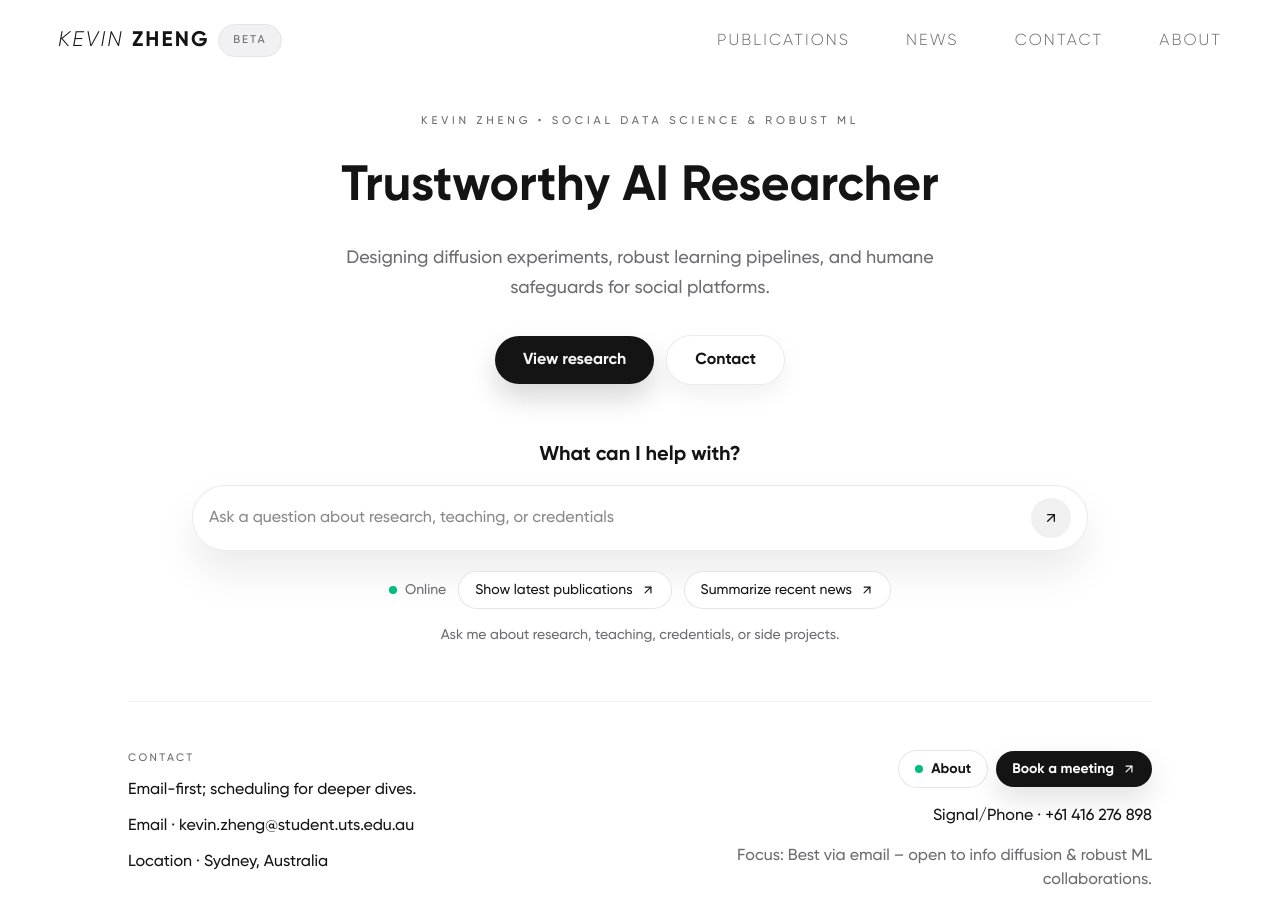
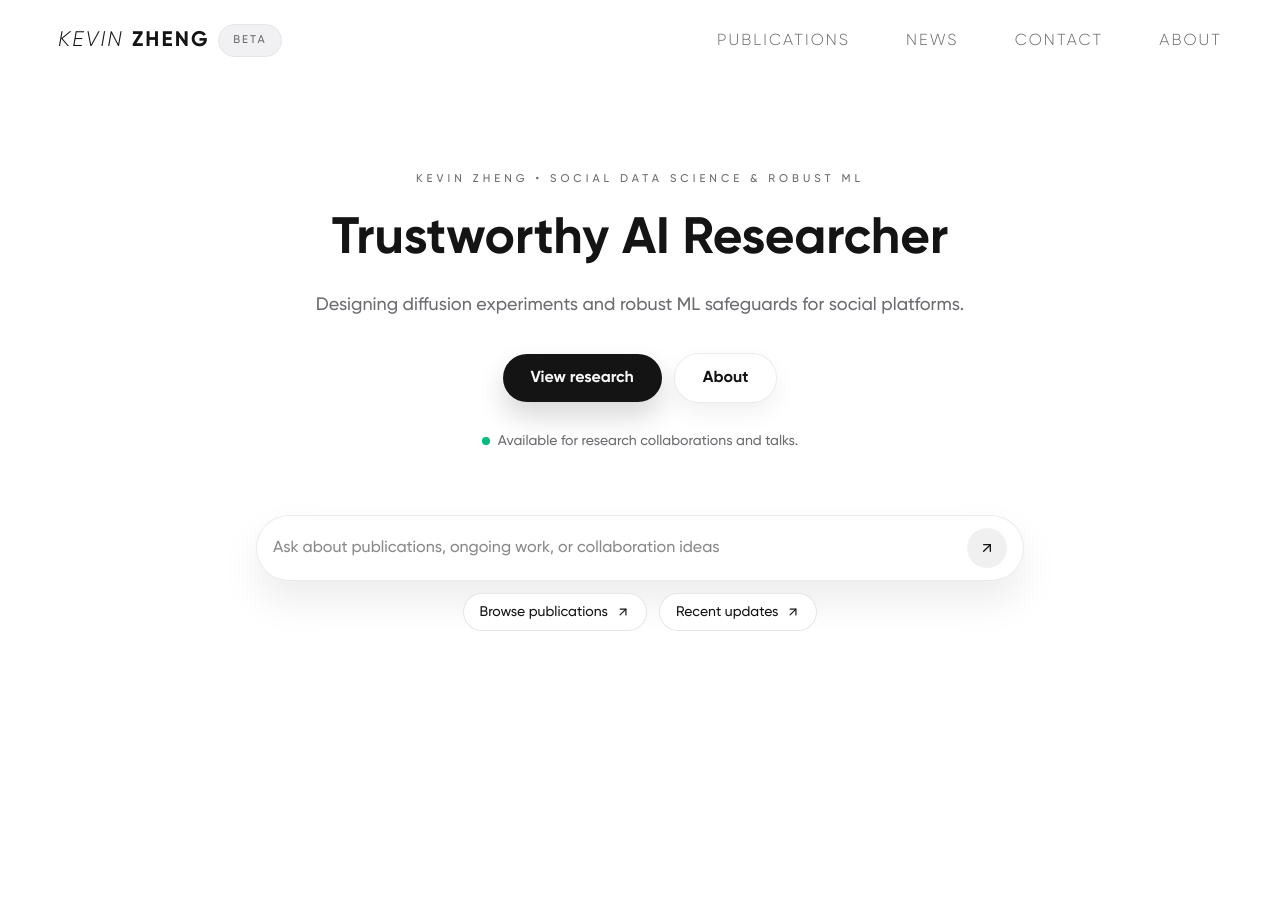
Before and after one commit to kyxzhe/kyxzhe.github.io, a Next.js app: page / in a window 1280 px wide. Shown: the top 924 px of the page. After the commit the page ends 848 px from the top, so only its background shows below. Built offline with nearby package versions, Linux system fonts and the light colour scheme.

Commit message:
refactor: streamline minimalist landing content

```diff
--- a/src/app/page.tsx
+++ b/src/app/page.tsx
@@ -9,14 +9,14 @@ export default function Home() {
   return (
     <div className="flex flex-col min-h-screen font-sans">
       <Navbar />
-      <main className="flex-1 w-full flex flex-col items-center justify-center text-center px-4 md:px-10 lg:px-16 gap-10 md:gap-14 pb-12">
-        <section className="w-full max-w-4xl flex flex-col items-center gap-4 md:gap-5">
-          <p className="text-[0.62rem] md:text-[0.7rem] tracking-[0.34em] uppercase text-muted-foreground">
+      <main className="flex-1 w-full flex flex-col items-center justify-center text-center px-6 md:px-12 lg:px-16 gap-12 md:gap-16 pb-16">
+        <section className="w-full max-w-3xl flex flex-col items-center gap-4 md:gap-5">
+          <p className="text-[0.6rem] md:text-[0.7rem] tracking-[0.36em] uppercase text-muted-foreground">
             Kevin Zheng • Social Data Science & Robust ML
           </p>
-          <h1 className="text-[2.1rem] md:text-[3.1rem] font-bold text-foreground">Trustworthy AI Researcher</h1>
+          <h1 className="text-[2.3rem] md:text-[3.2rem] font-bold text-foreground leading-tight">Trustworthy AI Researcher</h1>
           <p className="text-base md:text-lg text-muted-foreground max-w-2xl leading-relaxed">
-            Designing diffusion experiments, robust learning pipelines, and humane safeguards for social platforms.
+            Designing diffusion experiments and robust ML safeguards for social platforms.
           </p>
           <div className="flex items-center gap-3 mt-3">
             <Link
@@ -26,20 +26,23 @@ export default function Home() {
               View research
             </Link>
             <Link
-              href="/contact"
+              href="/about"
               className="px-6 md:px-7 py-3 rounded-full border border-[rgba(0,0,0,0.08)] bg-white text-sm md:text-base font-semibold text-foreground shadow-[0_10px_24px_rgba(0,0,0,0.06)] transition duration-200 hover:-translate-y-[1px]"
             >
-              Contact
+              About
             </Link>
+          </div>
+          <div className="flex items-center gap-2 text-xs md:text-sm text-muted-foreground mt-2">
+            <span className="w-2 h-2 rounded-full bg-emerald-500" aria-hidden="true" />
+            Available for research collaborations and talks.
           </div>
         </section>
 
-        <section className="w-full max-w-4xl flex flex-col items-center gap-4">
-          <h2 className="text-lg md:text-xl font-semibold text-foreground">What can I help with?</h2>
-          <div className="w-full rounded-full bg-white border border-[rgba(0,0,0,0.08)] shadow-[0_22px_42px_rgba(0,0,0,0.08)] px-4 py-3 flex items-center gap-3 md:gap-4">
+        <section className="w-full max-w-3xl flex flex-col items-center gap-3">
+          <div className="w-full rounded-full bg-white border border-[rgba(0,0,0,0.08)] shadow-[0_20px_40px_rgba(0,0,0,0.08)] px-4 py-3 flex items-center gap-3 md:gap-4">
             <input
               type="text"
-              placeholder="Ask a question about research, teaching, or credentials"
+              placeholder="Ask about publications, ongoing work, or collaboration ideas"
               className="flex-1 bg-transparent text-sm md:text-base text-foreground placeholder:text-muted-foreground focus:outline-none"
               aria-label="Ask a question"
             />
@@ -51,59 +54,21 @@ export default function Home() {
               <ArrowUpRight size={16} />
             </button>
           </div>
-          <div className="flex flex-wrap items-center justify-center gap-3 text-sm text-muted-foreground mt-1">
-            <span className="inline-flex items-center gap-2">
-              <span className="w-2 h-2 rounded-full bg-emerald-500" aria-hidden="true" />
-              Online
-            </span>
+          <div className="flex flex-wrap items-center justify-center gap-3 text-sm text-muted-foreground">
             <Link
               href="/publications"
               className="inline-flex items-center gap-2 px-4 py-2 rounded-full border border-[rgba(0,0,0,0.1)] bg-white text-foreground transition hover:border-foreground"
             >
-              Show latest publications
+              Browse publications
               <ArrowUpRight size={14} />
             </Link>
             <Link
               href="/news"
               className="inline-flex items-center gap-2 px-4 py-2 rounded-full border border-[rgba(0,0,0,0.1)] bg-white text-foreground transition hover:border-foreground"
             >
-              Summarize recent news
+              Recent updates
               <ArrowUpRight size={14} />
             </Link>
-          </div>
-          <p className="text-xs md:text-sm text-muted-foreground">
-            Ask me about research, teaching, credentials, or side projects.
-          </p>
-        </section>
-
-        <section className="w-full max-w-5xl border-t border-[rgba(0,0,0,0.06)] pt-8 md:pt-12 grid md:grid-cols-[1.05fr_1fr] gap-10 md:gap-14 text-left">
-          <div className="flex flex-col gap-3">
-            <p className="text-[0.68rem] tracking-[0.22em] uppercase text-muted-foreground">Contact</p>
-            <p className="text-sm md:text-base text-foreground">Email-first; scheduling for deeper dives.</p>
-            <p className="text-sm md:text-base text-foreground">Email · kevin.zheng@student.uts.edu.au</p>
-            <p className="text-sm md:text-base text-foreground">Location · Sydney, Australia</p>
-          </div>
-          <div className="flex flex-col gap-4 md:items-end">
-            <div className="flex items-center gap-2 md:justify-end">
-              <Link
-                href="/about"
-                className="inline-flex items-center gap-2 px-4 py-2 rounded-full border border-[rgba(0,0,0,0.1)] bg-white text-sm font-semibold text-foreground transition hover:border-foreground"
-              >
-                <span className="w-2 h-2 rounded-full bg-emerald-500" aria-hidden="true" />
-                About
-              </Link>
-              <Link
-                href="/contact"
-                className="inline-flex items-center gap-2 px-4 py-2 rounded-full bg-[var(--foreground)] text-white text-sm font-semibold shadow-[0_12px_28px_rgba(0,0,0,0.12)] transition hover:-translate-y-[1px]"
-              >
-                Book a meeting
-                <ArrowUpRight size={14} />
-              </Link>
-            </div>
-            <p className="text-sm md:text-base text-foreground">Signal/Phone · +61 416 276 898</p>
-            <p className="text-sm md:text-base text-muted-foreground md:text-right">
-              Focus: Best via email – open to info diffusion & robust ML collaborations.
-            </p>
           </div>
         </section>
       </main>
```
